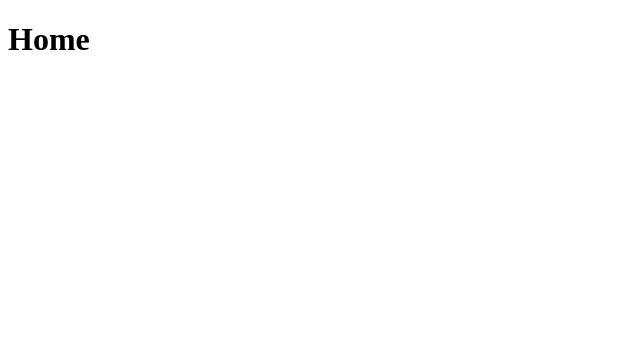
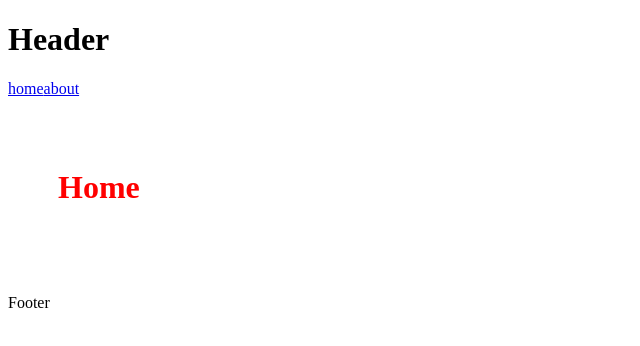
Before and after one commit to flamecommit/shinyj1991.github.io5, a React (Create React App) app: page / in a window 1280 px wide. Shown: the top 346 px of the page, without its empty margins (0-640 px from the left). Built offline with nearby package versions, Linux system fonts and the light colour scheme.

Commit message:
feat : styled components, layout, link 적용

```diff
--- a/package.json
+++ b/package.json
@@ -10,6 +10,7 @@
     "react-dom": "^18.2.0",
     "react-router-dom": "^6.4.0",
     "react-scripts": "5.0.1",
+    "styled-components": "^5.3.5",
     "web-vitals": "^2.1.4"
   },
   "scripts": {
--- a/src/App.jsx
+++ b/src/App.jsx
@@ -1,13 +1,16 @@
 import { Route, Routes } from 'react-router-dom';
+import Layout from './layouts/Default'
 import About from './pages/about';
 import Home from './pages/home';
 
 function App() {
   return (
-    <Routes>
-      <Route path="/" element={<Home />} />
-      <Route path="/about" element={<About />} />
-    </Routes>
+    <Layout>
+      <Routes>
+        <Route path="/" element={<Home />} />
+        <Route path="/about" element={<About />} />
+      </Routes>
+    </Layout>
   );
 }
 
--- /dev/null
+++ b/src/layouts/Default.jsx
@@ -0,0 +1,30 @@
+import styled from "styled-components";
+import { Link } from "react-router-dom"
+
+const Wrapper = styled.div`
+  main {
+    padding: 50px;
+  }
+`
+
+const LayoutDefault = ({ children }) => {
+  return (
+    <Wrapper>
+      <header>
+        <h1>Header</h1>
+        <Link to="/">home</Link>
+        <Link to="/about">about</Link>
+      </header>
+
+      <main>
+        {children}
+      </main>
+
+      <footer>
+        <p>Footer</p>
+      </footer>
+    </Wrapper>
+  )
+}
+
+export default LayoutDefault
--- a/src/pages/about.jsx
+++ b/src/pages/about.jsx
@@ -1,4 +1,4 @@
-const AboutPage = () => {
+const PageAbout = () => {
   return (
     <div>
       <h1>About</h1>
@@ -6,4 +6,4 @@ const AboutPage = () => {
   )
 }
 
-export default AboutPage
+export default PageAbout
--- a/src/pages/home.jsx
+++ b/src/pages/home.jsx
@@ -1,9 +1,17 @@
-const HomePage = () => {
+import styled from "styled-components";
+
+const Wrapper = styled.div`
+  h1 {
+    color: red;
+  }
+`
+
+const PageHome = () => {
   return (
-    <div>
+    <Wrapper>
       <h1>Home</h1>
-    </div>
+    </Wrapper>
   )
 }
 
-export default HomePage
+export default PageHome
```
Also changed, not shown: 1 other file (tests, documents, lock files or other folders).
